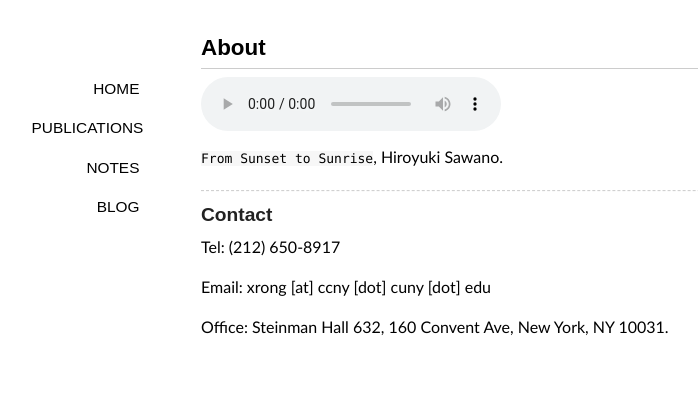
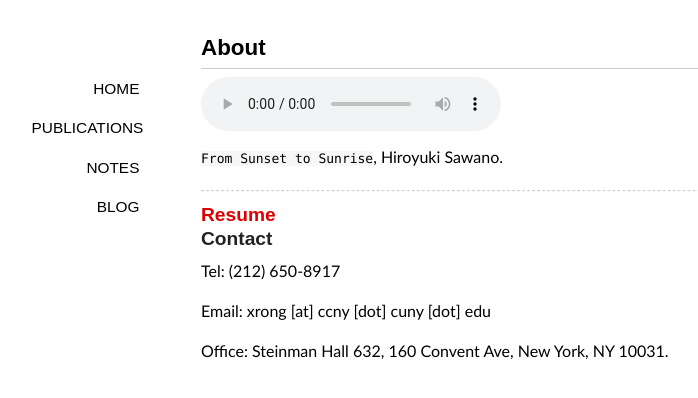
Before and after one commit to ionvision/ionvision.github.io.bk, a Jekyll site: the page built from about/index.md, in a window 1280 px wide. Shown: the top 398 px of the page, without its empty margins (139-837 px from the left). Built offline with Jekyll 4.4.1, drawn with Linux system fonts in a browser that asks for light colours; nearby versions of some CDN libraries; some web fonts are replaced.

Commit message:
Add resume link

```diff
--- a/about/index.md
+++ b/about/index.md
@@ -10,6 +10,7 @@ modified: 2014-12-24
 `From Sunset to Sunrise`, Hiroyuki Sawano.
 
 ----------
+### [Resume](http://xrong.org/resume.pdf)
 
 ### Contact
 
```
